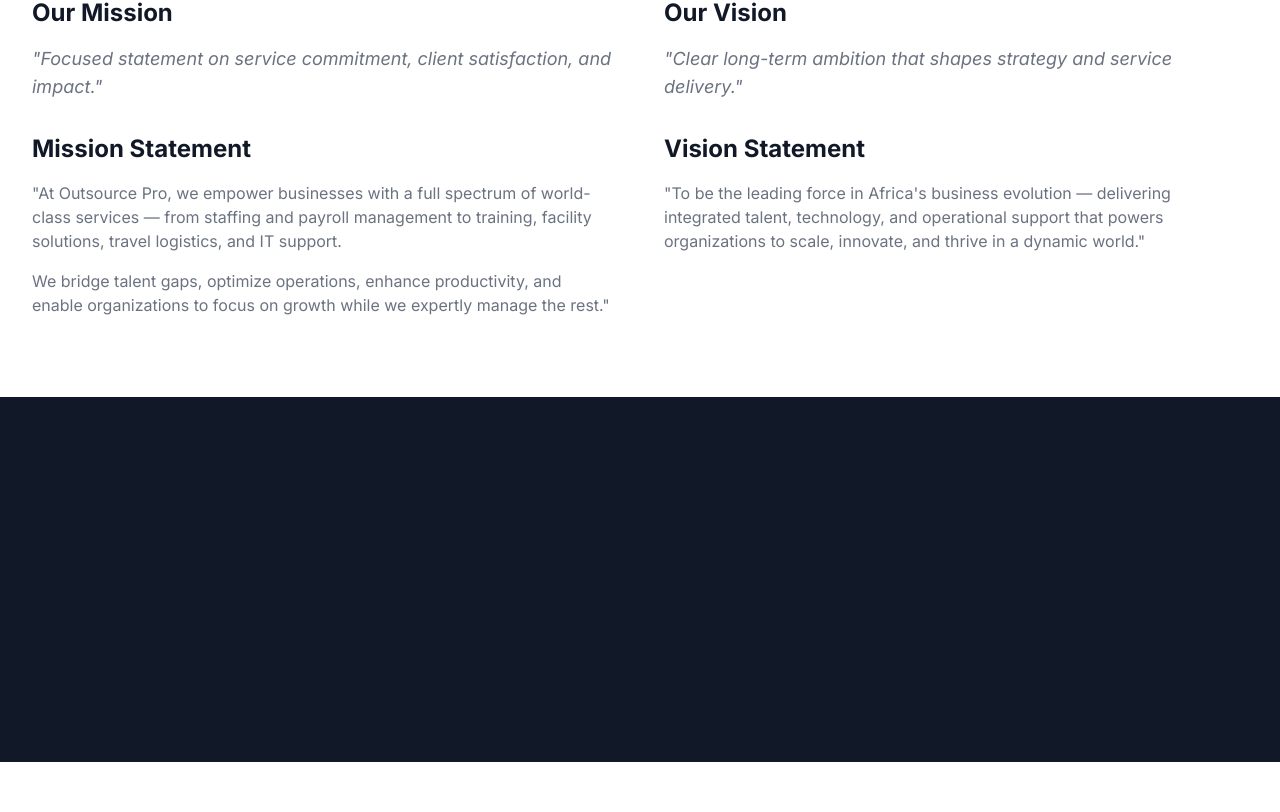
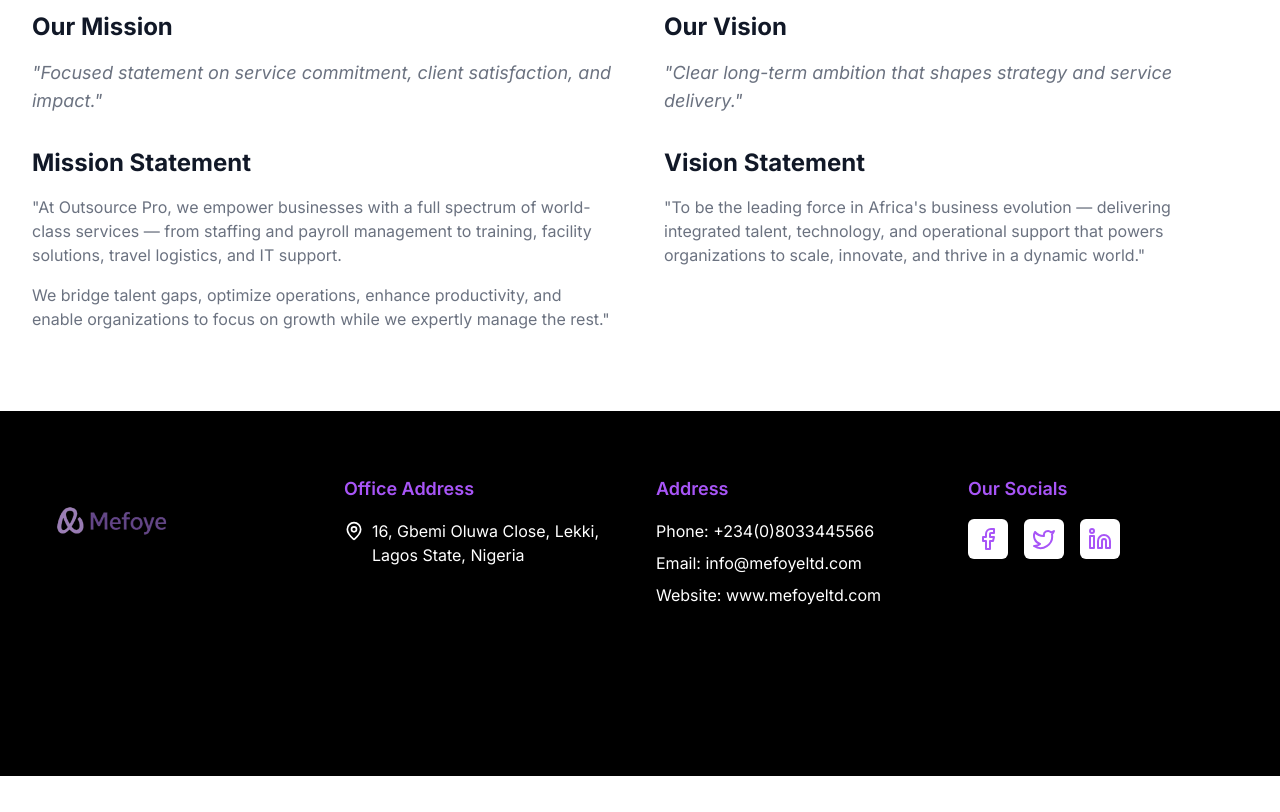
Before and after one commit to JT-Production/Mefoye, a Next.js app: page /about in a window 1280 px wide. Shown: the part 2754-3566 px from the top of the page. Built offline with nearby package versions, Linux system fonts and the light colour scheme.

Commit message:
few touche

```diff
--- a/app/about/page.tsx
+++ b/app/about/page.tsx
@@ -1,7 +1,7 @@
 import Image from "next/image"
 import Link from "next/link"
 import { Button } from "@/components/ui/button"
-import { MapPin, Phone, Mail, Facebook, Twitter, Instagram } from "lucide-react"
+import { MapPin, Phone, Mail, Facebook, Twitter, Instagram, Linkedin } from "lucide-react"
 import Header from "@/components/header"
 
 export default function AboutPage() {
@@ -11,8 +11,8 @@ export default function AboutPage() {
       <Header />
 
       {/* Hero Section */}
-      <section className="relative bg-gradient-to-r from-purple-50 to-purple-100 overflow-hidden">
-        <div className="absolute inset-0">
+      <section className="relative bg-gradient-to-r from-purple-50 to-purple-100 overflow-hidden h-screen">
+        <div className="absolute inset-0 md:block hidden">
           <div className="absolute top-0 right-0 w-1/2 h-full bg-gradient-to-l from-purple-500 to-purple-300 transform skew-x-12 translate-x-1/4"></div>
         </div>
         <div className="relative max-w-7xl mx-auto px-4 sm:px-6 lg:px-8 py-0">
@@ -22,7 +22,7 @@ export default function AboutPage() {
                 <h1 className="text-5xl lg:text-6xl font-bold text-gray-900 leading-tight">
                   We offer <span className="text-purple-500">a variety of services</span> to boost your business
                 </h1>
-                <div className="space-y-4 text-gray-500 text-lg">
+                <div className="space-y-4 text-gray-500 text-lg md:text-start ">
                   <p data-aos="fade-up" data-aos-delay="300">
                     Outsource Pro Limited is a premier Nigerian firm delivering comprehensive onshore and offshore
                     outsourcing solutions designed to meet the dynamic operational demands of the oil and gas industry.
@@ -35,7 +35,7 @@ export default function AboutPage() {
                 </div>
               </div>
             </div>
-            <div className="relative" data-aos="fade-left" data-aos-duration="1000" data-aos-delay="200">
+            <div className="relative md:block hidden" data-aos="fade-left" data-aos-duration="1000" data-aos-delay="200">
               <Image
                 src="/images/firm2-slider-man.png"
                 alt="Professional businessman"
@@ -168,66 +168,57 @@ export default function AboutPage() {
       </section>
 
       {/* Footer */}
-      <footer className="bg-gray-900 text-white py-16">
+      <footer className="bg-black text-white py-16">
         <div className="max-w-7xl mx-auto px-4 sm:px-6 lg:px-8">
           <div className="grid grid-cols-1 md:grid-cols-4 gap-8" data-aos="fade-up" data-aos-duration="500">
             <div className="space-y-4">
               <Image
-                src="/placeholder.svg?height=40&width=150"
+                src="/images/Mefeyo-logo2.png"
                 alt="OutSource Pro Limited"
                 width={150}
                 height={40}
-                className="h-8 w-auto"
+                className=" w-100"
               />
-              <p className="text-gray-400">Excellence. Efficiency. Expertise.</p>
+              {/* <p className="">Excellence. Efficiency. Expertise.</p> */}
             </div>
             <div>
-              <h3 className="text-lg font-semibold mb-4">Office Address</h3>
-              <div className="space-y-2 text-gray-400">
+              <h3 className="text-lg font-semibold mb-4 text-purple-500">Office Address</h3>
+              <div className="space-y-2">
                 <p className="flex items-start">
                   <MapPin className="h-5 w-5 mr-2 mt-0.5 flex-shrink-0" />
-                  15, Robert Street, Ogunyemi Zone, Magodo Phase II Lagos
+                  16, Gbemi Oluwa Close, Lekki, Lagos State, Nigeria
                 </p>
               </div>
             </div>
             <div>
-              <h3 className="text-lg font-semibold mb-4">Address</h3>
-              <div className="space-y-2 text-gray-400">
-                <p className="flex items-center">
-                  <Phone className="h-4 w-4 mr-2" />
-                  +2348063568535
-                </p>
-                <p className="flex items-center">
-                  <Phone className="h-4 w-4 mr-2" />
-                  +2348063530701
-                </p>
-                <p className="flex items-center">
-                  <Mail className="h-4 w-4 mr-2" />
-                  info@outsourceproltd.com
-                </p>
+              <h3 className="text-lg font-semibold mb-4 text-purple-500">Address</h3>
+              <div className="space-y-2 ">
+                <p>Phone: +234(0)8033445566</p>
+                <p>Email: info@mefoyeltd.com</p>
+                <p>Website: www.mefoyeltd.com</p>
               </div>
             </div>
             <div>
-              <h3 className="text-lg font-semibold mb-4">Our Socials</h3>
+              <h3 className="text-lg font-semibold mb-4 text-purple-500">Our Socials</h3>
               <div className="flex space-x-4">
-                <Link href="#" className="text-gray-400 hover:text-white">
+                <Link href="#" className="hover:text-purple-300 text-purple-500 p-2 rounded-md bg-white">
                   <Facebook className="h-6 w-6" />
                 </Link>
-                <Link href="#" className="text-gray-400 hover:text-white">
+                <Link href="#" className="hover:text-purple-300 text-purple-500 p-2 rounded-md bg-white">
                   <Twitter className="h-6 w-6" />
                 </Link>
-                <Link href="#" className="text-gray-400 hover:text-white">
-                  <Instagram className="h-6 w-6" />
+                <Link href="#" className="hover:text-purple-300 text-purple-500 p-2 rounded-md bg-white">
+                  <Linkedin className="h-6 w-6" />
                 </Link>
               </div>
             </div>
           </div>
           <div
-            className="border-t border-gray-800 mt-12 pt-8 text-center text-gray-400"
+            className="border-t border-gray-800 mt-12 pt-8 text-center text-gray-500"
             data-aos="fade-up"
             data-aos-delay="200"
           >
-            <p>&copy; 2024 OutSource Pro | All Rights Reserved</p>
+            <p>&copy; 2025 OutSource Pro Limited. All rights reserved.</p>
           </div>
         </div>
       </footer>
--- a/app/contact/page.tsx
+++ b/app/contact/page.tsx
@@ -8,7 +8,7 @@ import Link from "next/link"
 import { Button } from "@/components/ui/button"
 import { Input } from "@/components/ui/input"
 import { Textarea } from "@/components/ui/textarea"
-import { MapPin, Phone, Mail, Facebook, Twitter, Instagram } from "lucide-react"
+import { MapPin, Phone, Mail, Facebook, Twitter, Instagram, Linkedin } from "lucide-react"
 import Header from "@/components/header"
 
 export default function ContactPage() {
@@ -165,7 +165,7 @@ export default function ContactPage() {
                 </p>
                 <p className="flex items-center justify-center md:justify-start">
                   <Mail className="h-4 w-4 mr-2 text-purple-500" />
-                  info@outsourceproltd.com
+                  info@mefoyeltd.com
                 </p>
               </div>
             </div>
@@ -190,66 +190,57 @@ export default function ContactPage() {
       </section>
 
       {/* Footer */}
-      <footer className="bg-gray-900 text-white py-16">
+      <footer className="bg-black text-white py-16">
         <div className="max-w-7xl mx-auto px-4 sm:px-6 lg:px-8">
           <div className="grid grid-cols-1 md:grid-cols-4 gap-8" data-aos="fade-up" data-aos-duration="500">
             <div className="space-y-4">
               <Image
-                src="/placeholder.svg?height=40&width=150"
+                src="/images/Mefeyo-logo2.png"
                 alt="OutSource Pro Limited"
                 width={150}
                 height={40}
-                className="h-8 w-auto"
+                className=" w-100"
               />
-              <p className="text-gray-400">Excellence. Efficiency. Expertise.</p>
+              {/* <p className="">Excellence. Efficiency. Expertise.</p> */}
             </div>
             <div>
-              <h3 className="text-lg font-semibold mb-4">Office Address</h3>
-              <div className="space-y-2 text-gray-400">
+              <h3 className="text-lg font-semibold mb-4 text-purple-500">Office Address</h3>
+              <div className="space-y-2">
                 <p className="flex items-start">
                   <MapPin className="h-5 w-5 mr-2 mt-0.5 flex-shrink-0" />
-                  15, Robert Street, Ogunyemi Zone, Magodo Phase II Lagos
+                  16, Gbemi Oluwa Close, Lekki, Lagos State, Nigeria
                 </p>
               </div>
             </div>
             <div>
-              <h3 className="text-lg font-semibold mb-4">Address</h3>
-              <div className="space-y-2 text-gray-400">
-                <p className="flex items-center">
-                  <Phone className="h-4 w-4 mr-2" />
-                  +2348063568535
-                </p>
-                <p className="flex items-center">
-                  <Phone className="h-4 w-4 mr-2" />
-                  +2348063530701
-                </p>
-                <p className="flex items-center">
-                  <Mail className="h-4 w-4 mr-2" />
-                  info@outsourceproltd.com
-                </p>
+              <h3 className="text-lg font-semibold mb-4 text-purple-500">Address</h3>
+              <div className="space-y-2 ">
+                <p>Phone: +234(0)8033445566</p>
+                <p>Email: info@mefoyeltd.com</p>
+                <p>Website: www.mefoyeltd.com</p>
               </div>
             </div>
             <div>
-              <h3 className="text-lg font-semibold mb-4">Our Socials</h3>
+              <h3 className="text-lg font-semibold mb-4 text-purple-500">Our Socials</h3>
               <div className="flex space-x-4">
-                <Link href="#" className="text-gray-400 hover:text-white">
+                <Link href="#" className="hover:text-purple-300 text-purple-500 p-2 rounded-md bg-white">
                   <Facebook className="h-6 w-6" />
                 </Link>
-                <Link href="#" className="text-gray-400 hover:text-white">
+                <Link href="#" className="hover:text-purple-300 text-purple-500 p-2 rounded-md bg-white">
                   <Twitter className="h-6 w-6" />
                 </Link>
-                <Link href="#" className="text-gray-400 hover:text-white">
-                  <Instagram className="h-6 w-6" />
+                <Link href="#" className="hover:text-purple-300 text-purple-500 p-2 rounded-md bg-white">
+                  <Linkedin className="h-6 w-6" />
                 </Link>
               </div>
             </div>
           </div>
           <div
-            className="border-t border-gray-800 mt-12 pt-8 text-center text-gray-400"
+            className="border-t border-gray-800 mt-12 pt-8 text-center text-gray-500"
             data-aos="fade-up"
             data-aos-delay="200"
           >
-            <p>&copy; 2024 OutSource Pro | All Rights Reserved</p>
+            <p>&copy; 2025 Mefoye Limited. All rights reserved.</p>
           </div>
         </div>
       </footer>
--- a/app/free-trade-zones/page.tsx
+++ b/app/free-trade-zones/page.tsx
@@ -11,6 +11,7 @@ import {
   Building,
   Globe,
   TrendingUp,
+  Linkedin,
 } from "lucide-react"
 import Header from "@/components/header"
 
@@ -338,66 +339,57 @@ export default function FreeTradeZonesPage() {
       </section>
 
       {/* Footer */}
-      <footer className="bg-gray-900 text-white py-16">
+      <footer className="bg-black text-white py-16">
         <div className="max-w-7xl mx-auto px-4 sm:px-6 lg:px-8">
           <div className="grid grid-cols-1 md:grid-cols-4 gap-8" data-aos="fade-up" data-aos-duration="500">
             <div className="space-y-4">
               <Image
-                src="/placeholder.svg?height=40&width=150"
+                src="/images/Mefeyo-logo2.png"
                 alt="OutSource Pro Limited"
                 width={150}
                 height={40}
-                className="h-8 w-auto"
+                className=" w-100"
               />
-              <p className="text-gray-400">Excellence. Efficiency. Expertise.</p>
+              {/* <p className="">Excellence. Efficiency. Expertise.</p> */}
             </div>
             <div>
-              <h3 className="text-lg font-semibold mb-4">Office Address</h3>
-              <div className="space-y-2 text-gray-400">
+              <h3 className="text-lg font-semibold mb-4 text-purple-500">Office Address</h3>
+              <div className="space-y-2">
                 <p className="flex items-start">
                   <MapPin className="h-5 w-5 mr-2 mt-0.5 flex-shrink-0" />
-                  15, Robert Street, Ogunyemi Zone, Magodo Phase II Lagos
+                  16, Gbemi Oluwa Close, Lekki, Lagos State, Nigeria
                 </p>
               </div>
             </div>
             <div>
-              <h3 className="text-lg font-semibold mb-4">Address</h3>
-              <div className="space-y-2 text-gray-400">
-                <p className="flex items-center">
-                  <Phone className="h-4 w-4 mr-2" />
-                  +2348063568535
-                </p>
-                <p className="flex items-center">
-                  <Phone className="h-4 w-4 mr-2" />
-                  +2348063530701
-                </p>
-                <p className="flex items-center">
-                  <Mail className="h-4 w-4 mr-2" />
-                  info@outsourceproltd.com
-                </p>
+              <h3 className="text-lg font-semibold mb-4 text-purple-500">Address</h3>
+              <div className="space-y-2 ">
+                <p>Phone: +234(0)8033445566</p>
+                <p>Email: info@mefoyeltd.com</p>
+                <p>Website: www.mefoyeltd.com</p>
               </div>
             </div>
             <div>
-              <h3 className="text-lg font-semibold mb-4">Our Socials</h3>
+              <h3 className="text-lg font-semibold mb-4 text-purple-500">Our Socials</h3>
               <div className="flex space-x-4">
-                <Link href="#" className="text-gray-400 hover:text-white">
+                <Link href="#" className="hover:text-purple-300 text-purple-500 p-2 rounded-md bg-white">
                   <Facebook className="h-6 w-6" />
                 </Link>
-                <Link href="#" className="text-gray-400 hover:text-white">
+                <Link href="#" className="hover:text-purple-300 text-purple-500 p-2 rounded-md bg-white">
                   <Twitter className="h-6 w-6" />
                 </Link>
-                <Link href="#" className="text-gray-400 hover:text-white">
-                  <Instagram className="h-6 w-6" />
+                <Link href="#" className="hover:text-purple-300 text-purple-500 p-2 rounded-md bg-white">
+                  <Linkedin className="h-6 w-6" />
                 </Link>
               </div>
             </div>
           </div>
           <div
-            className="border-t border-gray-800 mt-12 pt-8 text-center text-gray-400"
+            className="border-t border-gray-800 mt-12 pt-8 text-center text-gray-500"
             data-aos="fade-up"
             data-aos-delay="200"
           >
-            <p>&copy; 2024 OutSource Pro | All Rights Reserved</p>
+            <p>&copy; 2025 OutSource Pro Limited. All rights reserved.</p>
           </div>
         </div>
       </footer>
--- a/app/oil-and-gas/page.tsx
+++ b/app/oil-and-gas/page.tsx
@@ -1,6 +1,6 @@
 import Image from "next/image"
 import Link from "next/link"
-import { MapPin, Phone, Mail, Facebook, Twitter, Instagram } from "lucide-react"
+import { MapPin, Phone, Mail, Facebook, Twitter, Instagram, Linkedin } from "lucide-react"
 import Header from "@/components/header"
 
 export default function OilAndGasPage() {
@@ -191,67 +191,58 @@ export default function OilAndGasPage() {
         </div>
       </section>
 
-      {/* Footer */}
-      <footer className="bg-gray-900 text-white py-16">
+       {/* Footer */}
+      <footer className="bg-black text-white py-16">
         <div className="max-w-7xl mx-auto px-4 sm:px-6 lg:px-8">
-          <div className="grid grid-cols-1 md:grid-cols-4 gap-8" data-aos="fade-up" data-aos-duration="600">
+          <div className="grid grid-cols-1 md:grid-cols-4 gap-8" data-aos="fade-up" data-aos-duration="500">
             <div className="space-y-4">
               <Image
-                src="/placeholder.svg?height=40&width=150"
+                src="/images/Mefeyo-logo2.png"
                 alt="OutSource Pro Limited"
                 width={150}
                 height={40}
-                className="h-8 w-auto"
+                className=" w-100"
               />
-              <p className="text-gray-400">Excellence. Efficiency. Expertise.</p>
+              {/* <p className="">Excellence. Efficiency. Expertise.</p> */}
             </div>
             <div>
-              <h3 className="text-lg font-semibold mb-4">Office Address</h3>
-              <div className="space-y-2 text-gray-400">
+              <h3 className="text-lg font-semibold mb-4 text-purple-500">Office Address</h3>
+              <div className="space-y-2">
                 <p className="flex items-start">
                   <MapPin className="h-5 w-5 mr-2 mt-0.5 flex-shrink-0" />
-                  15, Robert Street, Ogunyemi Zone, Magodo Phase II Lagos
+                  16, Gbemi Oluwa Close, Lekki, Lagos State, Nigeria
                 </p>
               </div>
             </div>
             <div>
-              <h3 className="text-lg font-semibold mb-4">Address</h3>
-              <div className="space-y-2 text-gray-400">
-                <p className="flex items-center">
-                  <Phone className="h-4 w-4 mr-2" />
-                  +2348063568535
-                </p>
-                <p className="flex items-center">
-                  <Phone className="h-4 w-4 mr-2" />
-                  +2348063530701
-                </p>
-                <p className="flex items-center">
-                  <Mail className="h-4 w-4 mr-2" />
-                  info@outsourceproltd.com
-                </p>
+              <h3 className="text-lg font-semibold mb-4 text-purple-500">Address</h3>
+              <div className="space-y-2 ">
+                <p>Phone: +234(0)8033445566</p>
+                <p>Email: info@mefoyeltd.com</p>
+                <p>Website: www.mefoyeltd.com</p>
               </div>
             </div>
             <div>
-              <h3 className="text-lg font-semibold mb-4">Our Socials</h3>
+              <h3 className="text-lg font-semibold mb-4 text-purple-500">Our Socials</h3>
               <div className="flex space-x-4">
-                <Link href="#" className="text-gray-400 hover:text-white">
+                <Link href="#" className="hover:text-purple-300 text-purple-500 p-2 rounded-md bg-white">
                   <Facebook className="h-6 w-6" />
                 </Link>
-                <Link href="#" className="text-gray-400 hover:text-white">
+                <Link href="#" className="hover:text-purple-300 text-purple-500 p-2 rounded-md bg-white">
                   <Twitter className="h-6 w-6" />
                 </Link>
-                <Link href="#" className="text-gray-400 hover:text-white">
-                  <Instagram className="h-6 w-6" />
+                <Link href="#" className="hover:text-purple-300 text-purple-500 p-2 rounded-md bg-white">
+                  <Linkedin className="h-6 w-6" />
                 </Link>
               </div>
             </div>
           </div>
           <div
-            className="border-t border-gray-800 mt-12 pt-8 text-center text-gray-400"
+            className="border-t border-gray-800 mt-12 pt-8 text-center text-gray-500"
             data-aos="fade-up"
             data-aos-delay="200"
           >
-            <p>&copy; 2024 OutSource Pro | All Rights Reserved</p>
+            <p>&copy; 2025 OutSource Pro Limited. All rights reserved.</p>
           </div>
         </div>
       </footer>
--- a/app/page.tsx
+++ b/app/page.tsx
@@ -297,8 +297,8 @@ export default function HomePage() {
               <h3 className="text-lg font-semibold mb-4 text-purple-500">Address</h3>
               <div className="space-y-2 ">
                 <p>Phone: +234(0)8033445566</p>
-                <p>Email: info@outsourceproltd.com</p>
-                <p>Website: www.outsourceproltd.com</p>
+                <p>Email: info@mefoyeltd.com</p>
+                <p>Website: www.mefoyeltd.com</p>
               </div>
             </div>
             <div>
@@ -321,7 +321,7 @@ export default function HomePage() {
             data-aos="fade-up"
             data-aos-delay="200"
           >
-            <p>&copy; 2024 OutSource Pro Limited. All rights reserved.</p>
+            <p>&copy; 2025 OutSource Pro Limited. All rights reserved.</p>
           </div>
         </div>
       </footer>
--- a/components/header.tsx
+++ b/components/header.tsx
@@ -64,7 +64,7 @@ export default function Header({ currentPage }: HeaderProps) {
           <div className="md:hidden">
             <button
               onClick={() => setIsMenuOpen(!isMenuOpen)}
-              className="inline-flex items-center justify-center p-2 rounded-md text-gray-700 hover:text-blue-600 hover:bg-gray-100 focus:outline-none focus:ring-2 focus:ring-inset focus:ring-blue-500 transition-colors"
+              className="inline-flex items-center justify-center p-2 rounded-md text-gray-700 hover:text-purple-500 hover:bg-gray-100   transition-colors"
               aria-expanded="false"
             >
               <span className="sr-only">Open main menu</span>
@@ -91,8 +91,8 @@ export default function Header({ currentPage }: HeaderProps) {
                 onClick={() => setIsMenuOpen(false)}
                 className={`block px-3 py-2 rounded-md text-base font-medium transition-colors ${
                   isActive(item.href)
-                    ? "text-blue-600 bg-blue-50"
-                    : "text-gray-700 hover:text-blue-600 hover:bg-gray-50"
+                    ? "text-purple-500 bg-purple-50"
+                    : "text-gray-700 hover:text-purple-500 hover:bg-gray-50"
                 }`}
               >
                 {item.name}
```
